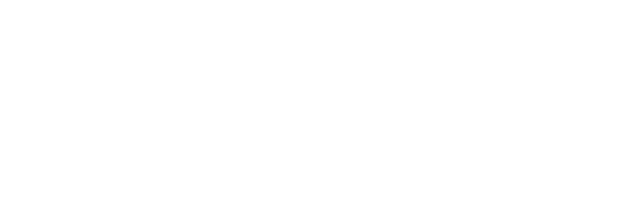
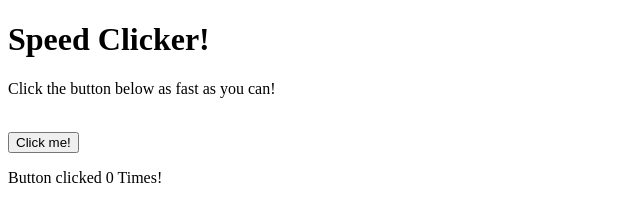
Before and after one commit to ssnyman/assignments, a plain HTML site: page speed-clicker/index.html in a window 1280 px wide. Shown: the whole page, without its empty margins (0-640 px from the left). Drawn offline with Linux system fonts and the light colour scheme.

Commit message:
html edited

```diff
--- a/speed-clicker/index.html
+++ b/speed-clicker/index.html
@@ -9,6 +9,12 @@
     <title>Speed Clicker</title>
 </head>
 <body>
-
+    <h1>Speed Clicker!</h1>
+    <p>Click the button below as fast as you can!</p>
+    <br>
+    <button id="clicker">Click me!</button>
+    <p>
+        Button clicked <span id="display">0</span> Times!
+    </p>
 </body>
 </html>
```
